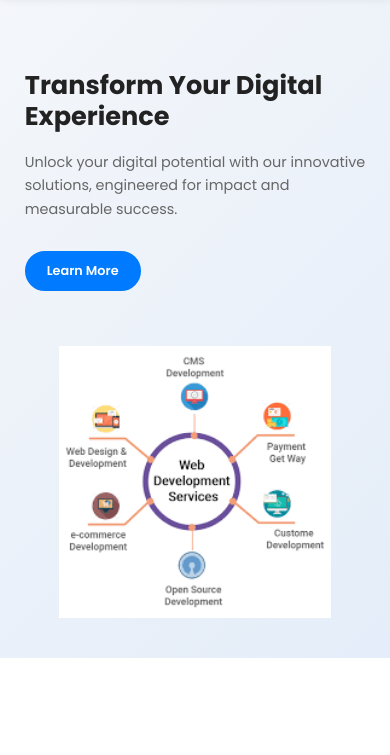
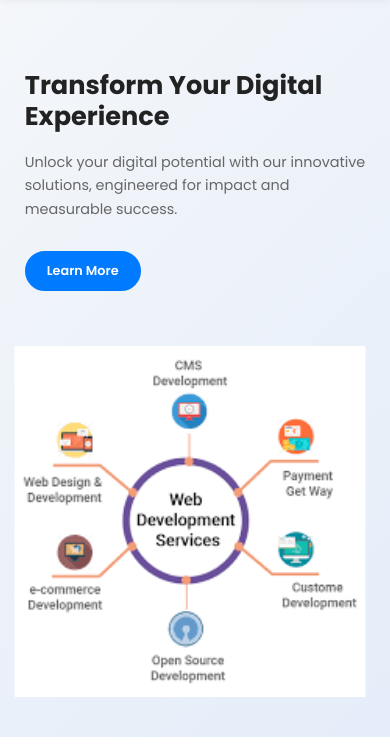
Before and after one commit to nikhilmeria/we2.tech, a plain HTML site: page index.html in a window 390 px wide. Shown: the part 80-835 px from the top of the page. Drawn offline with nearby package versions, Linux system fonts and the light colour scheme.

Commit message:
modified layout again

```diff
--- a/styles.css
+++ b/styles.css
@@ -183,12 +183,12 @@ img {
 }
 
 .hero-content {
-    width: 20%;
+    width: 50%;
     text-align: left;
 }
 
 .hero-image {
-    width: 80%;
+    width: 50%;
 }
 
 .hero-image img {
@@ -455,8 +455,10 @@ img {
 
     .hero-image {
         margin-top: 0;
-        text-align: center;
-        align-self: center;
+        width: 90vw;
+        position: relative;
+        left: 50%;
+        transform: translateX(-50%);
     }
 
     .hero-image img {
```
